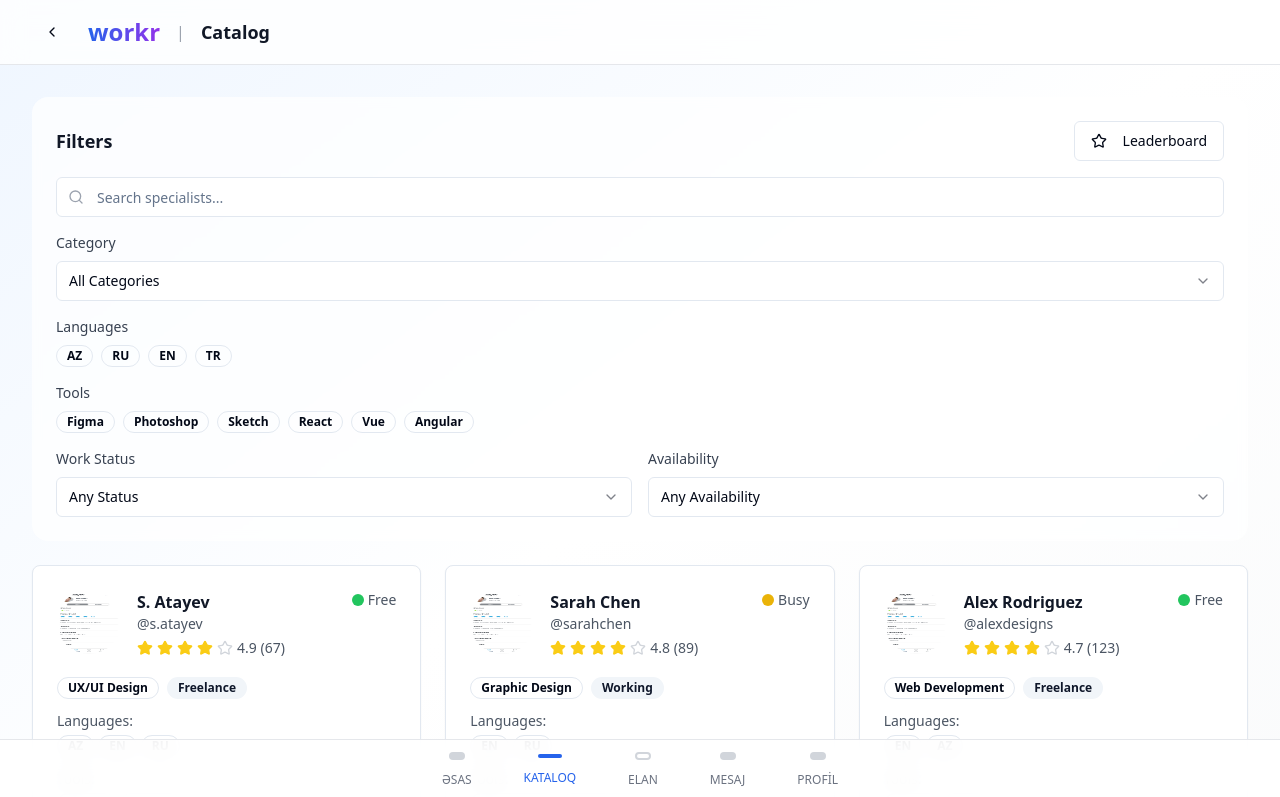
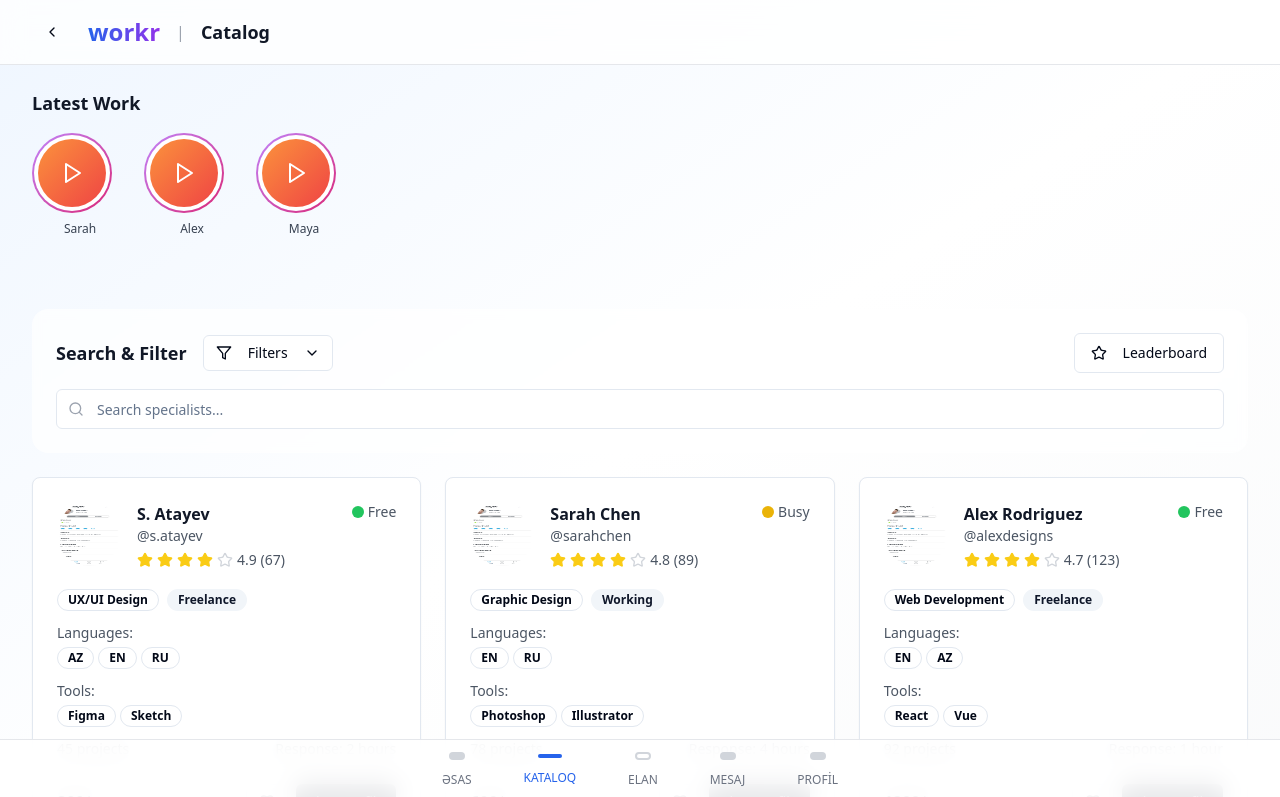
Before and after one commit to eminyusifov/workr-profile-space, a React (Vite) app: page /catalog in a window 1280 px wide. Shown: the top 797 px of the page. Built offline with nearby package versions, Linux system fonts and the light colour scheme.

Commit message:
Refactor catalog and messages, add reels
- Hide filter/sort initially, show on click.
- Move reels to top of messages page.
- Continue other functionality improvements.

```diff
--- a/src/components/catalog/FilterSection.tsx
+++ b/src/components/catalog/FilterSection.tsx
@@ -4,7 +4,8 @@ import { Button } from "@/components/ui/button";
 import { Badge } from "@/components/ui/badge";
 import { Select, SelectContent, SelectItem, SelectTrigger, SelectValue } from "@/components/ui/select";
 import { Input } from "@/components/ui/input";
-import { Search, Star } from "lucide-react";
+import { Collapsible, CollapsibleContent, CollapsibleTrigger } from "@/components/ui/collapsible";
+import { Search, Star, Filter, ChevronDown } from "lucide-react";
 
 interface FilterSectionProps {
   onFiltersChange: (filters: any) => void;
@@ -19,6 +20,7 @@ const FilterSection = ({ onFiltersChange, showLeaderboard, onToggleLeaderboard }
   const [selectedTools, setSelectedTools] = useState<string[]>([]);
   const [workStatus, setWorkStatus] = useState("");
   const [availability, setAvailability] = useState("");
+  const [isFiltersOpen, setIsFiltersOpen] = useState(false);
 
   const categories = ["UX/UI Design", "Graphic Design", "Web Development", "Mobile Development", "Branding", "Photography"];
   const languages = ["AZ", "RU", "EN", "TR"];
@@ -61,9 +63,22 @@ const FilterSection = ({ onFiltersChange, showLeaderboard, onToggleLeaderboard }
   };
 
   return (
-    <div className="bg-white/70 backdrop-blur-sm rounded-2xl p-6 mb-6">
+    <div className="bg-white/70 backdrop-blur-sm rounded-2xl mb-6">
+      {/* Header with Search and Toggle Buttons */}
+      <div className="p-6">
         <div className="flex justify-between items-center mb-4">
-        <h3 className="text-lg font-semibold text-gray-900">Filters</h3>
+          <div className="flex items-center space-x-4">
+            <h3 className="text-lg font-semibold text-gray-900">Search & Filter</h3>
+            <Collapsible open={isFiltersOpen} onOpenChange={setIsFiltersOpen}>
+              <CollapsibleTrigger asChild>
+                <Button variant="outline" size="sm" className="flex items-center space-x-2">
+                  <Filter className="h-4 w-4" />
+                  <span>Filters</span>
+                  <ChevronDown className={`h-4 w-4 transition-transform ${isFiltersOpen ? 'rotate-180' : ''}`} />
+                </Button>
+              </CollapsibleTrigger>
+            </Collapsible>
+          </div>
           <Button
             variant={showLeaderboard ? "default" : "outline"}
             onClick={onToggleLeaderboard}
@@ -74,8 +89,8 @@ const FilterSection = ({ onFiltersChange, showLeaderboard, onToggleLeaderboard }
           </Button>
         </div>
 
-      {/* Search */}
-      <div className="relative mb-4">
+        {/* Search - Always visible */}
+        <div className="relative">
           <Search className="absolute left-3 top-1/2 transform -translate-y-1/2 text-gray-400 h-4 w-4" />
           <Input
             type="text"
@@ -88,9 +103,14 @@ const FilterSection = ({ onFiltersChange, showLeaderboard, onToggleLeaderboard }
             className="pl-10"
           />
         </div>
+      </div>
 
+      {/* Collapsible Filters */}
+      <Collapsible open={isFiltersOpen} onOpenChange={setIsFiltersOpen}>
+        <CollapsibleContent>
+          <div className="px-6 pb-6 space-y-4 border-t border-gray-100 pt-4">
             {/* Category */}
-      <div className="mb-4">
+            <div>
               <label className="block text-sm font-medium text-gray-700 mb-2">Category</label>
               <Select value={selectedCategory || "all"} onValueChange={handleCategoryChange}>
                 <SelectTrigger>
@@ -106,7 +126,7 @@ const FilterSection = ({ onFiltersChange, showLeaderboard, onToggleLeaderboard }
             </div>
 
             {/* Languages */}
-      <div className="mb-4">
+            <div>
               <label className="block text-sm font-medium text-gray-700 mb-2">Languages</label>
               <div className="flex flex-wrap gap-2">
                 {languages.map(language => (
@@ -123,7 +143,7 @@ const FilterSection = ({ onFiltersChange, showLeaderboard, onToggleLeaderboard }
             </div>
 
             {/* Tools */}
-      <div className="mb-4">
+            <div>
               <label className="block text-sm font-medium text-gray-700 mb-2">Tools</label>
               <div className="flex flex-wrap gap-2">
                 {tools.map(tool => (
@@ -172,6 +192,9 @@ const FilterSection = ({ onFiltersChange, showLeaderboard, onToggleLeaderboard }
               </div>
             </div>
           </div>
+        </CollapsibleContent>
+      </Collapsible>
+    </div>
   );
 };
 
--- a/src/pages/Catalog.tsx
+++ b/src/pages/Catalog.tsx
@@ -7,11 +7,34 @@ import { Badge } from "@/components/ui/badge";
 import { Star, Heart, ChevronLeft } from "lucide-react";
 import { Link } from "react-router-dom";
 import FilterSection from "@/components/catalog/FilterSection";
+import ReelsSection from "@/components/messages/ReelsSection";
 import BottomNavigation from "@/components/shared/BottomNavigation";
 
 const Catalog = () => {
   const [showLeaderboard, setShowLeaderboard] = useState(false);
   const [filters, setFilters] = useState({});
+
+  // Mock reels data
+  const reels = [
+    {
+      id: 1,
+      user: { name: "Sarah Chen", username: "@sarahchen", avatar: "/lovable-uploads/9002bb8b-998f-4e7c-b2ba-019b5a4342c3.png" },
+      thumbnail: "/lovable-uploads/fc346fb7-82bf-45e7-94ac-8bcadd2d716b.png",
+      title: "Logo Design Process"
+    },
+    {
+      id: 2,
+      user: { name: "Alex Rodriguez", username: "@alexdesigns", avatar: "/lovable-uploads/9002bb8b-998f-4e7c-b2ba-019b5a4342c3.png" },
+      thumbnail: "/lovable-uploads/fc346fb7-82bf-45e7-94ac-8bcadd2d716b.png",
+      title: "UI Animation"
+    },
+    {
+      id: 3,
+      user: { name: "Maya Patel", username: "@mayacreates", avatar: "/lovable-uploads/9002bb8b-998f-4e7c-b2ba-019b5a4342c3.png" },
+      thumbnail: "/lovable-uploads/fc346fb7-82bf-45e7-94ac-8bcadd2d716b.png",
+      title: "Brand Identity"
+    }
+  ];
 
   // Mock specialists data
   const specialists = [
@@ -92,6 +115,9 @@ const Catalog = () => {
           </div>
         </div>
       </header>
+
+      {/* Reels Section */}
+      <ReelsSection reels={reels} />
 
       <div className="max-w-7xl mx-auto px-4 sm:px-6 lg:px-8 py-8">
         <FilterSection
```
Lines whose indentation alone changed are shown as unchanged.
